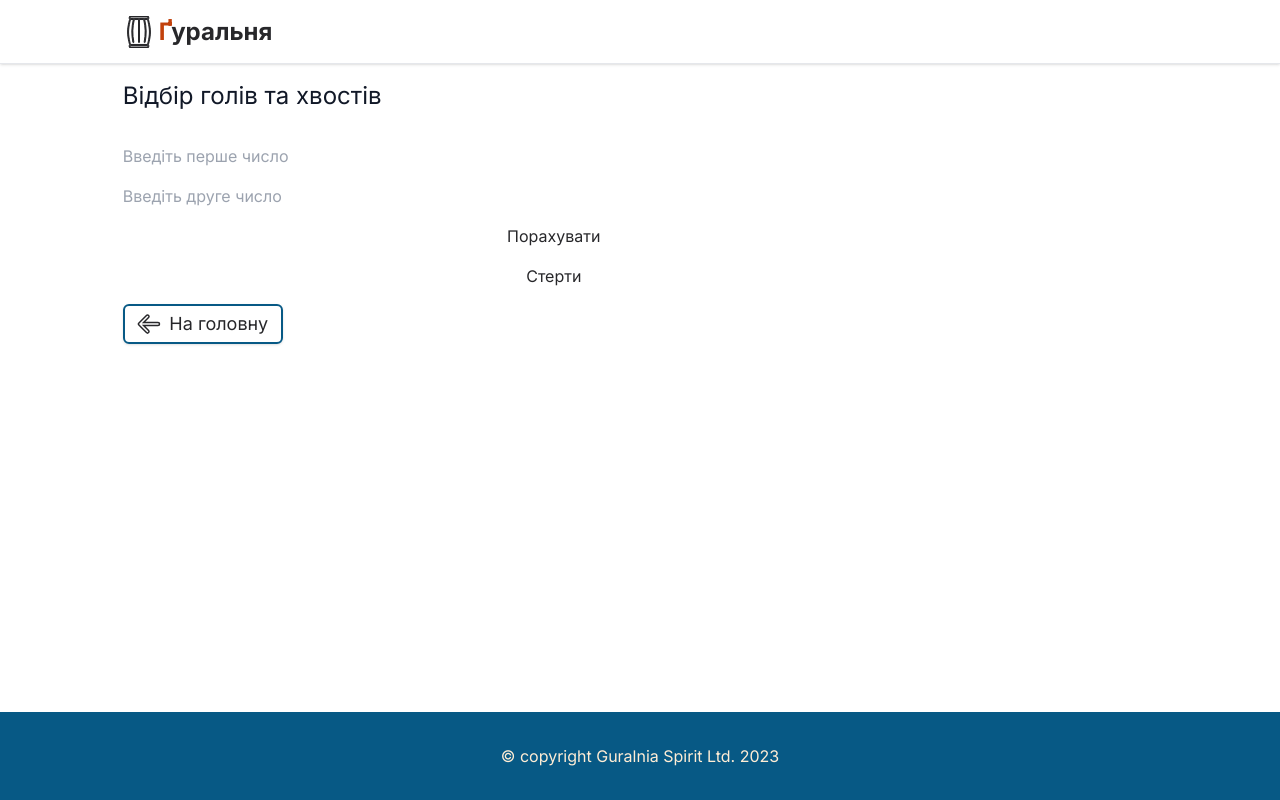
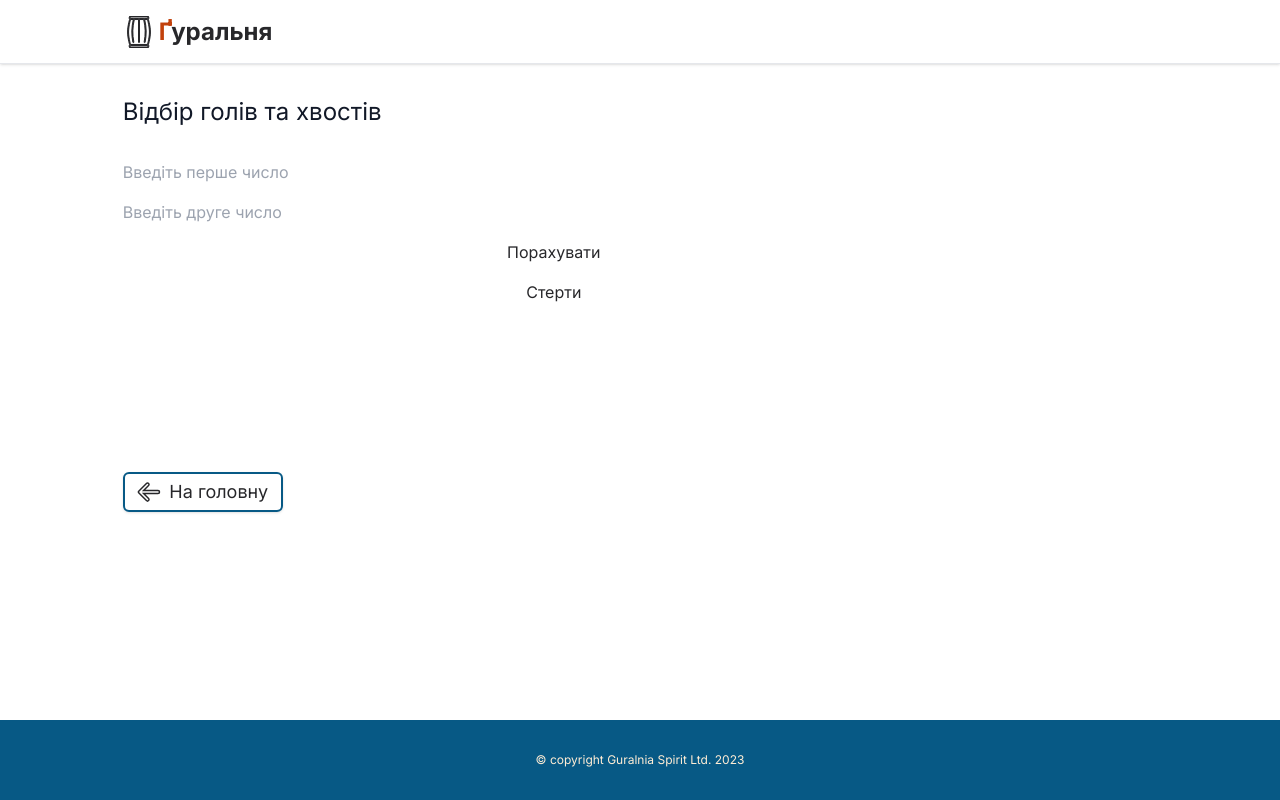
Before and after one commit to idrahoner/distillery-calculator, a Next.js app: page /distillery-calculator/selection-heads-and-tails in a window 1280 px wide. Built offline with nearby package versions, Linux system fonts and the light colour scheme.

Commit message:
Styled section component and add current math operation for form

```diff
--- a/src/app/mix-with-water/page.tsx
+++ b/src/app/mix-with-water/page.tsx
@@ -1,12 +1,21 @@
 import Container from '@/src/components/Container';
 import PageTitle from '@/src/components/PageTitle';
+import GoHomeButton from '@/src/components/GoHomeButton';
+import Section from '@/src/components/Section';
 
 export default function MixWithWater() {
   return (
     <main>
-      <Container>
-        <PageTitle>Розбалення спирту з водою</PageTitle>
-      </Container>
+      <Section>
+        <Container>
+          <PageTitle>Розбалення спирту з водою</PageTitle>
+        </Container>
+      </Section>
+      <Section>
+        <Container>
+          <GoHomeButton />
+        </Container>
+      </Section>
     </main>
   );
 }
--- a/src/app/page.tsx
+++ b/src/app/page.tsx
@@ -1,7 +1,7 @@
-import Link from 'next/link';
 import Container from '../components/Container';
 import PageTitle from '../components/PageTitle';
 import ButtonLink from '../components/ButtonLink';
+import Section from '../components/Section';
 
 const navLinks = [
   { href: '/selection-heads-and-tails', title: 'Відбір голів та хвостів' },
@@ -11,7 +11,7 @@ const navLinks = [
 export default function Home() {
   return (
     <main>
-      <section>
+      <Section>
         <Container>
           <PageTitle>Ґуральний калькулятор</PageTitle>
           <nav>
@@ -24,7 +24,7 @@ export default function Home() {
             </ul>
           </nav>
         </Container>
-      </section>
+      </Section>
     </main>
   );
 }
--- a/src/app/selection-heads-and-tails/page.tsx
+++ b/src/app/selection-heads-and-tails/page.tsx
@@ -2,15 +2,22 @@ import Form from '@/src/components/Form';
 import Container from '@/src/components/Container';
 import PageTitle from '@/src/components/PageTitle';
 import GoHomeButton from '@/src/components/GoHomeButton';
+import Section from '@/src/components/Section';
 
 export default function SelectionHeadsAndTails() {
   return (
     <main>
-      <Container>
-        <PageTitle>Відбір голів та хвостів</PageTitle>
-        <Form />
-        <GoHomeButton />
-      </Container>
+      <Section>
+        <Container>
+          <PageTitle>Відбір голів та хвостів</PageTitle>
+          <Form />
+        </Container>
+      </Section>
+      <Section>
+        <Container>
+          <GoHomeButton />
+        </Container>
+      </Section>
     </main>
   );
 }
--- a/src/components/Footer.tsx
+++ b/src/components/Footer.tsx
@@ -1,7 +1,7 @@
 export default function Footer() {
   return (
     <footer className="w-screen mt-auto flex flex-wrap justify-center items-center gap-8 py-8 bg-sky-800">
-      <p className="text-orange-100">
+      <p className="text-xs text-orange-100">
         &copy; copyright Guralnia Spirit Ltd. 2023
       </p>
     </footer>
--- a/src/components/Form.tsx
+++ b/src/components/Form.tsx
@@ -9,23 +9,41 @@ export default function Form() {
       className="flex flex-col gap-4 w-5/6"
       onSubmit={(event) => {
         event.preventDefault();
-        const { number1, number2 } = event.target as typeof event.target & {
-          number1: { value: string };
-          number2: { value: string };
+        const { spirit, strength } = event.target as typeof event.target & {
+          spirit: { value: string };
+          strength: { value: string };
         };
+
+        const essentialSpirit =
+          (Number(strength.value) / 100) * Number(spirit.value);
+
+        const heads = essentialSpirit * 0.11;
+        const tails = essentialSpirit * 0.17;
+        const body = essentialSpirit - heads - tails;
+
         setResult(
-          `The sum is equal to ${Number(number1.value) + Number(number2.value)}`
+          `При перегоні буде отримано ${heads.toFixed(
+            2
+          )}л голів, ${body.toFixed(2)}л тіла та ${tails.toFixed(
+            2
+          )}л хвостів. Вдалого перегону :)`
         );
         event.currentTarget.reset();
       }}
     >
-      <input type="number" name="number1" placeholder="Введіть перше число" />
-      <input type="number" name="number2" placeholder="Введіть друге число" />
+      <input type="number" name="spirit" placeholder="Введіть перше число" />
+      <input type="number" name="strength" placeholder="Введіть друге число" />
       <button type="submit">Порахувати</button>
       <button type="button" onClick={() => setResult('')}>
         Стерти
       </button>
-      <p>{result}</p>
+      <textarea
+        readOnly
+        style={{ resize: 'none' }}
+        rows={5}
+        cols={30}
+        value={result}
+      />
     </form>
   );
 }
--- a/src/components/GoHomeButton.tsx
+++ b/src/components/GoHomeButton.tsx
@@ -3,14 +3,13 @@ import ButtonLink from './ButtonLink';
 
 export default function GoHomeButton() {
   return (
-    <ButtonLink
-      href="/"
-      className="flex justify-center items-center gap-2 w-40"
-    >
-      <svg className="w-6 h-6 fill-none stroke-2 stroke-current">
-        <use href="/distillery-calculator/images/icons.svg#icon-arrow-left"></use>
-      </svg>
-      На головну
+    <ButtonLink href="/" className="w-40">
+      <div className="flex justify-center items-center gap-2">
+        <svg className="w-6 h-6 fill-none stroke-2 stroke-current">
+          <use href="/distillery-calculator/images/icons.svg#icon-arrow-left"></use>
+        </svg>
+        На головну
+      </div>
     </ButtonLink>
   );
 }
--- /dev/null
+++ b/src/components/Section.tsx
@@ -0,0 +1,9 @@
+export default function Section({
+  className = '',
+  children,
+}: {
+  className?: string;
+  children: React.ReactNode;
+}) {
+  return <section className={`w-full py-4 ${className}`}>{children}</section>;
+}
```
